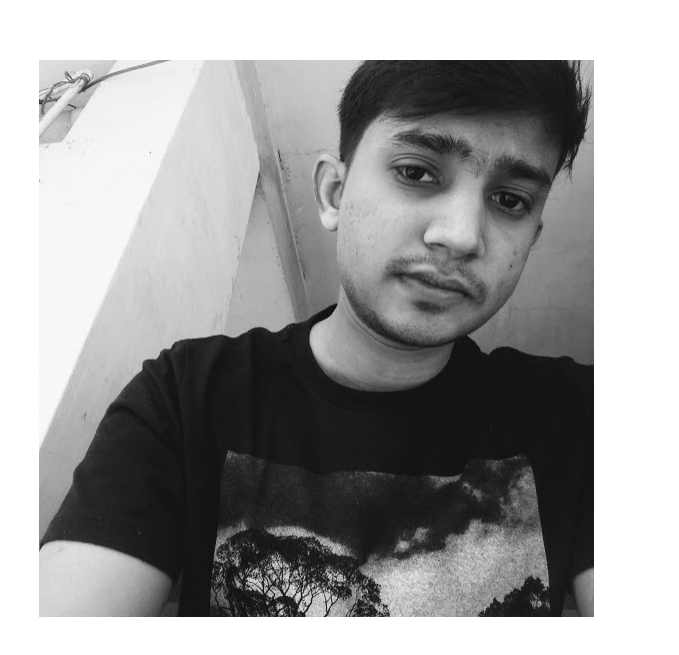
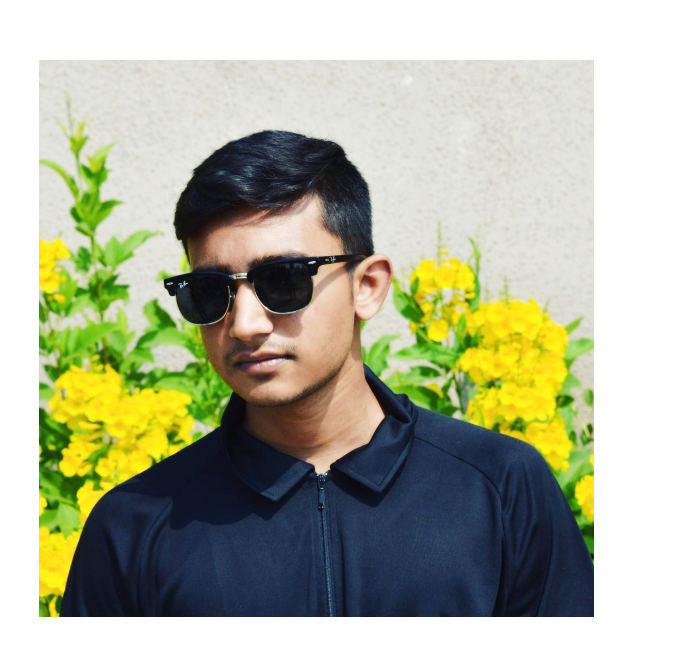
Before and after one commit to shahnotes/shahnotes.github.io, a plain HTML site: page index.html in a window 1280 px wide. Shown: the part 538-1193 px from the top of the page, 601-1280 px from the left. Drawn offline with nearby package versions, Linux system fonts and the light colour scheme; files that its build step writes are made by us from their sources.

Commit message:
Changed profile pic

```diff
--- a/assets/css/style.scss
+++ b/assets/css/style.scss
@@ -120,7 +120,7 @@
 }
 
 #cover-img {
-    background-image: url(../../assets/img/itsme.jpg);
+    background-image: url(../../assets/img/mypic-v2.jpg);
     height: 100%;
     background-position: center;
     background-size: cover;
```
Also changed, not shown: assets/img/mypic-v2.jpg (added), 1 other file.
